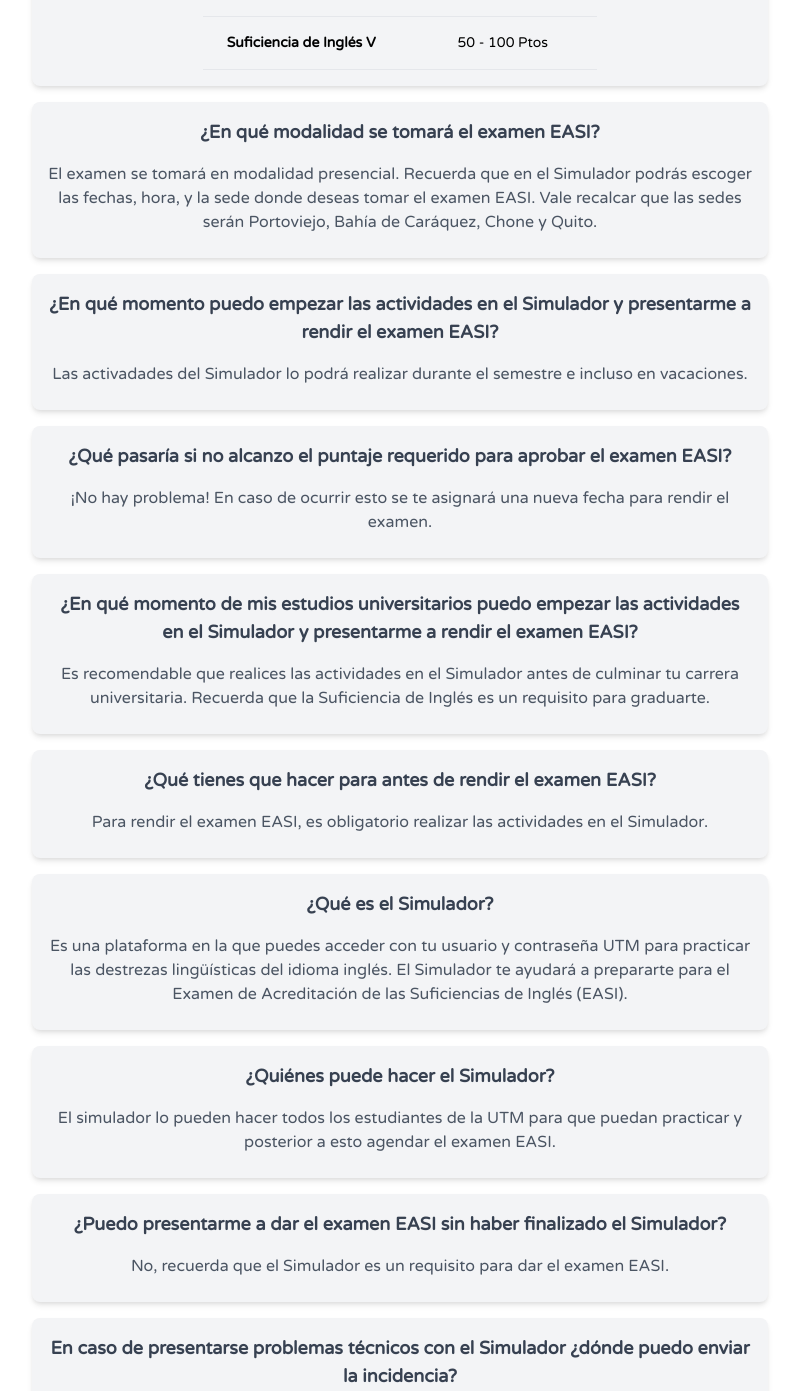
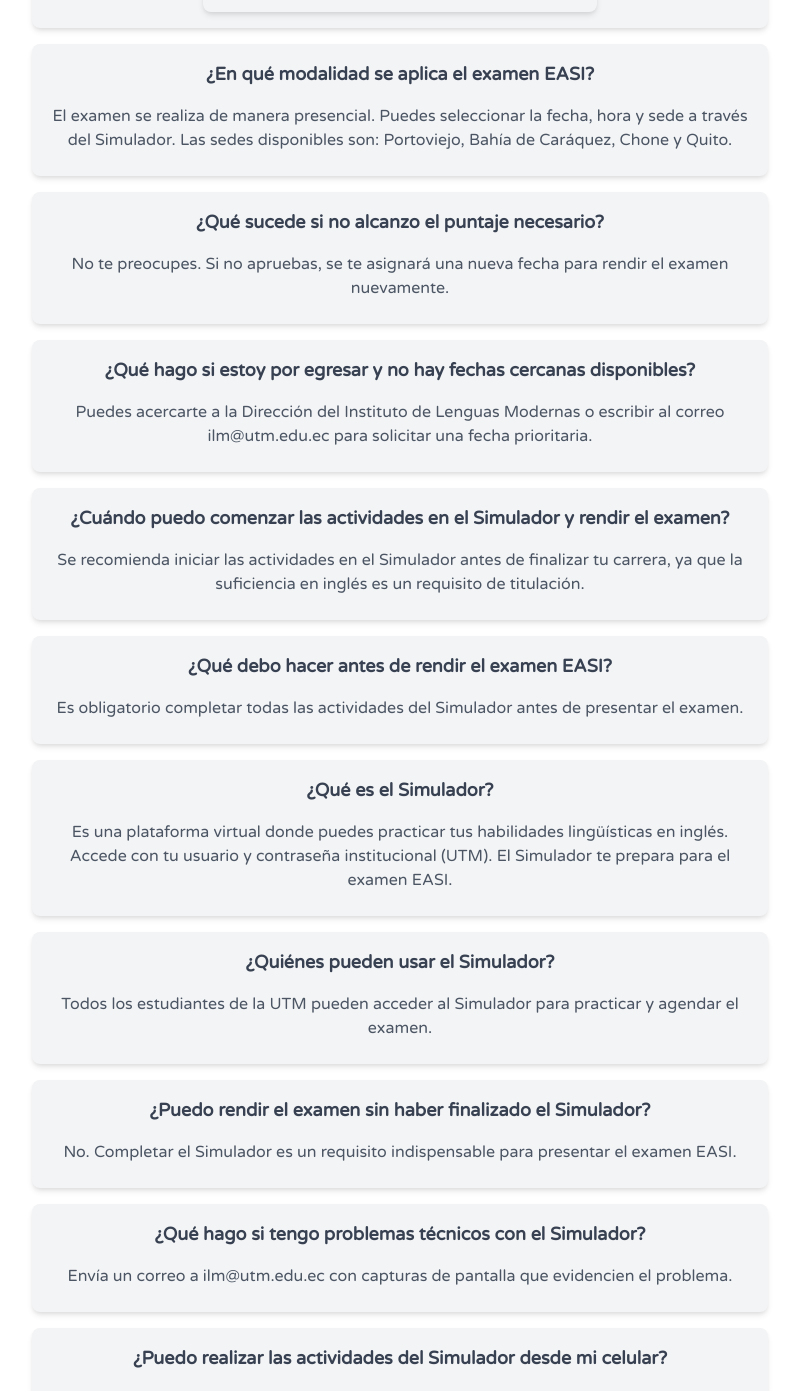
Before and after one commit to dvelez3815/eLearningUTMFCI, a React (Create React App) app: page /preguntas in a window 1280 px wide. Shown: the part 1171-2562 px from the top of the page, without its empty margins (240-1039 px from the left). Built offline with nearby package versions, Linux system fonts and the light colour scheme.

Commit message:
Nuevas preguntas en FAQ

```diff
--- a/src/components/pages/FAQ/FAQ.js
+++ b/src/components/pages/FAQ/FAQ.js
@@ -9,157 +9,181 @@ const FAQ = () => {
     const { user } = useContext(AuthContext);
     const faqs = [
         {
-            question: '¿Qué es el Examen de Acreditación de las Suficiencias de Inglés?',
-            answer: 'El Examen de Acreditación de las Suficiencias de Inglés (EASI) es un test con el que puedes avanzar varios niveles de las Suficiencias de Inglés.',
+            question: "¿Qué es el EASI?",
+            answer: "El Examen de Acreditación de las Suficiencias de Inglés (EASI) es una evaluación que permite acreditar varios niveles del requisito de suficiencia en inglés, según el reglamento académico vigente."
         },
         {
-            question: '¿Qué pasa si ya tengo varios niveles aprobados con el anterior proceso de las Suficiencia de Inglés?',
-            answer: 'Esos niveles aprobados si son válidos. Para poder aprobar los niveles que aún tienen pendientes tendrá que hacer las actividades en el Simulador y agendar la fecha del examen para poder acreditarlo.',
-        },
-        {
-            question: '¿Qué tengo que hacer para rendir el EASI?',
-            answer: 'Sigue los pasos que se presentan en este video tutorial',
+            question: "¿Cómo puedo rendir el examen EASI?",
+            answer: "Debes seguir los pasos indicados en el video tutorial disponible en el siguiente enlace: ",
             resource: `<video id="media" height="300" controls><source src="/assets/TUTORIAL.mp4" type="video/mp4">Tu navegador no soporta videos.</video>`
         },
         {
-            question: '¿Cuántos puntos tengo que obtener para aprobar las Suficiencias de Inglés con el examen EASI?',
-            answer: 'Revisa las tabla que se adjunta para que conozcas los puntajes que se requieren para aprobar los niveles de las Suficiencias de Inglés.',
-            resource: `<div class="overflow-x-auto dark:bg-neutral-700">
-                    <table class="text-left text-sm whitespace-nowrap">
-                        <thead class="uppercase tracking-wider border-b-2 dark:border-neutral-600 bg-neutral-50 dark:bg-neutral-800">
+            question: "¿Qué ocurre si ya aprobé algunos niveles con el proceso anterior?",
+            answer: "Los niveles previamente aprobados siguen siendo válidos. Para acreditar los niveles restantes, deberás completar las actividades en el Simulador y agendar la fecha del examen correspondiente."
+        },
+        {
+            question: "¿Cuál es el puntaje mínimo para aprobar los niveles de suficiencia?",
+            answer: "Consulta las tablas adjuntas para conocer los puntajes requeridos por nivel.",
+            resource:
+            `<div class="overflow-x-auto rounded-lg shadow-md dark:bg-neutral-800">
+                <table class="min-w-full divide-y divide-neutral-300 dark:divide-neutral-600 text-sm text-left">
+                    <thead class="bg-green-100 dark:bg-green-600 text-neutral-800 dark:text-white uppercase tracking-wider">
                     <tr>
-                                <th scope="col" class="px-6 py-4">
-                                    Suficiencia de Inglés
-                                </th>
-                                <th scope="col" class="px-6 py-4">
-                                    Ponderación
-                                </th>
+                        <th scope="col" class="px-6 py-4 font-semibold">Suficiencia de Inglés</th>
+                        <th scope="col" class="px-6 py-4 font-semibold">Ponderación</th>
                     </tr>
                     </thead>
-
-                        <tbody>
-
-                            <tr class="border-b dark:border-neutral-600">
-                                <th scope="row" class="px-6 py-4">
-                                    Suficiencia de Inglés I
-                                </th>
-                                <td class="px-6 py-4">10 - 19 Ptos</td>
+                    <tbody class="divide-y divide-neutral-200 dark:divide-neutral-700">
+                    <tr class="hover:bg-yellow-50 dark:hover:bg-yellow-700 transition">
+                        <th scope="row" class="px-6 py-4 font-medium text-neutral-700 dark:text-white">Suficiencia de Inglés I</th>
+                        <td class="px-6 py-4 text-neutral-600 dark:text-neutral-300">10 - 19 Ptos</td>
                     </tr>
-
-                            <tr class="border-b dark:border-neutral-600 bg-neutral-50 dark:bg-neutral-800">
-                                <th scope="row" class="px-6 py-4">
-                                Suficiencia de Inglés II
-                                </th>
-                                <td class="px-6 py-4">20 - 29 Ptos</td>
+                    <tr class="hover:bg-yellow-50 dark:hover:bg-yellow-700 transition">
+                        <th scope="row" class="px-6 py-4 font-medium text-neutral-700 dark:text-white">Suficiencia de Inglés II</th>
+                        <td class="px-6 py-4 text-neutral-600 dark:text-neutral-300">20 - 29 Ptos</td>
                     </tr>
-
-                            <tr class="border-b dark:border-neutral-600">
-                                <th scope="row" class="px-6 py-4">
-                                Suficiencia de Inglés III
-                                </th>
-                                <td class="px-6 py-4">30 - 39 Ptos</td>
+                    <tr class="hover:bg-yellow-50 dark:hover:bg-yellow-700 transition">
+                        <th scope="row" class="px-6 py-4 font-medium text-neutral-700 dark:text-white">Suficiencia de Inglés III</th>
+                        <td class="px-6 py-4 text-neutral-600 dark:text-neutral-300">30 - 39 Ptos</td>
                     </tr>
-
-                            <tr class="border-b dark:border-neutral-600 bg-neutral-50 dark:bg-neutral-800">
-                                <th scope="row" class="px-6 py-4">
-                                Suficiencia de Inglés IV
-                                </th>
-                                <td class="px-6 py-4">40 - 49 Ptos</td>
+                    <tr class="hover:bg-yellow-50 dark:hover:bg-yellow-700 transition">
+                        <th scope="row" class="px-6 py-4 font-medium text-neutral-700 dark:text-white">Suficiencia de Inglés IV</th>
+                        <td class="px-6 py-4 text-neutral-600 dark:text-neutral-300">40 - 49 Ptos</td>
                     </tr>
-
-                            <tr class="border-b dark:border-neutral-600">
-                                <th scope="row" class="px-6 py-4">
-                                Suficiencia de Inglés V
-                                </th>
-                                <td class="px-6 py-4">50 - 100 Ptos</td>
+                    <tr class="hover:bg-yellow-50 dark:hover:bg-yellow-700 transition">
+                        <th scope="row" class="px-6 py-4 font-medium text-neutral-700 dark:text-white">Suficiencia de Inglés V</th>
+                        <td class="px-6 py-4 text-neutral-600 dark:text-neutral-300">50 - 100 Ptos</td>
                     </tr>
-
                     </tbody>
-
                 </table>
-
             </div>`
         },
         {
-            question: '¿En qué modalidad se tomará el examen EASI?',
-            answer: 'El examen se tomará en modalidad presencial. Recuerda que en el Simulador podrás escoger las fechas, hora, y la sede donde deseas tomar el examen EASI. Vale recalcar que las sedes serán Portoviejo, Bahía de Caráquez, Chone y Quito.',
+            question: "¿En qué modalidad se aplica el examen EASI?",
+            answer: "El examen se realiza de manera presencial. Puedes seleccionar la fecha, hora y sede a través del Simulador. Las sedes disponibles son: Portoviejo, Bahía de Caráquez, Chone y Quito."
         },
         {
-            question: '¿En qué momento  puedo empezar las actividades en el Simulador y presentarme a rendir el examen EASI?',
-            answer: 'Las activadades del Simulador lo podrá realizar durante el semestre e incluso en vacaciones.',
+            question: "¿Qué sucede si no alcanzo el puntaje necesario?",
+            answer: "No te preocupes. Si no apruebas, se te asignará una nueva fecha para rendir el examen nuevamente."
         },
         {
-            question: '¿Qué pasaría si no alcanzo el puntaje requerido para aprobar el examen EASI?',
-            answer: '¡No hay problema! En caso de ocurrir esto se te asignará una nueva fecha para rendir el examen.',
+            question: "¿Qué hago si estoy por egresar y no hay fechas cercanas disponibles?",
+            answer: "Puedes acercarte a la Dirección del Instituto de Lenguas Modernas o escribir al correo ilm@utm.edu.ec para solicitar una fecha prioritaria."
         },
         {
-            question: '¿En qué momento de mis estudios universitarios puedo empezar las actividades en el Simulador y presentarme a rendir el examen EASI?',
-            answer: 'Es recomendable que realices las actividades en el Simulador antes de culminar tu carrera universitaria. Recuerda que la Suficiencia de Inglés es un requisito para graduarte.',
+            question: "¿Cuándo puedo comenzar las actividades en el Simulador y rendir el examen?",
+            answer: "Se recomienda iniciar las actividades en el Simulador antes de finalizar tu carrera, ya que la suficiencia en inglés es un requisito de titulación."
         },
         {
-            question: '¿Qué tienes que hacer para antes de rendir el examen EASI?',
-            answer: 'Para rendir el examen EASI, es obligatorio realizar las actividades en el Simulador.',
+            question: "¿Qué debo hacer antes de rendir el examen EASI?",
+            answer: "Es obligatorio completar todas las actividades del Simulador antes de presentar el examen."
         },
         {
-            question: '¿Qué es el Simulador?',
-            answer: 'Es una plataforma en la que puedes acceder con tu usuario y contraseña UTM para practicar las destrezas lingüísticas del idioma inglés.   El Simulador te ayudará a prepararte para el Examen de Acreditación de las Suficiencias de Inglés (EASI).',
+            question: "¿Qué es el Simulador?",
+            answer: "Es una plataforma virtual donde puedes practicar tus habilidades lingüísticas en inglés. Accede con tu usuario y contraseña institucional (UTM). El Simulador te prepara para el examen EASI."
         },
         {
-            question: '¿Quiénes puede hacer el Simulador?',
-            answer: 'El simulador lo pueden hacer todos los estudiantes de la UTM para que puedan practicar y posterior a esto agendar el examen EASI. ',
+            question: "¿Quiénes pueden usar el Simulador?",
+            answer: "Todos los estudiantes de la UTM pueden acceder al Simulador para practicar y agendar el examen."
         },
         {
-            question: '¿Puedo presentarme a dar el examen EASI sin haber finalizado el Simulador?',
-            answer: 'No, recuerda que el Simulador es un requisito para dar el examen EASI.',
+            question: "¿Puedo rendir el examen sin haber finalizado el Simulador?",
+            answer: "No. Completar el Simulador es un requisito indispensable para presentar el examen EASI."
         },
         {
-            question: 'En caso de presentarse problemas técnicos con el Simulador ¿dónde puedo enviar la incidencia? ',
-            answer: 'En el caso de haber algún problema técnico con el Simulador, puedes enviar un correo a ilm@utm.edu.ec adjuntando las capturas de pantallas de los ejercicios donde se presentan los problemas. ',
+            question: "¿Qué hago si tengo problemas técnicos con el Simulador?",
+            answer: "Envía un correo a ilm@utm.edu.ec con capturas de pantalla que evidencien el problema."
         },
         {
-            question: '¿Con que navegadores puedo abrir el Simulador?',
-            answer: 'El Simulador lo pueden abrir con los navegadores Google Chrome o Mozilla Firefox. El Simulador no es compatible con Safari y con las Macbook en general.',
+            question: "¿Puedo realizar las actividades del Simulador desde mi celular?",
+            answer: "No es lo más recomendable. Para disfrutar de una experiencia óptima en nuestra plataforma, recomendamos el uso de dispositivos con pantallas grandes, como laptops, computadoras de escritorio o tablets. Esto permite visualizar mejor los contenidos y facilita la navegación por las distintas funcionalidades."
         },
         {
-            question: '¿Puedo hacer las actividades del Simulador desde mi teléfono móvil?',
-            answer: 'Se recomienda realizar las actividades del Simulador desde un PC. ',
+            question: "¿Qué hago si ya domino el inglés y quiero rendir un examen de exoneración?",
+            answer: "Puedes enviar un oficio firmado al correo ilm@utm.edu.ec solicitando el examen de exoneración. Se adjunta el formato correspondiente.",
+            resource: `
+                <a
+                    href="/assets/oficio_exoneracion_ingles.docx"
+                    download
+                    class="mb-2 px-6 py-2.5 bg-yellow-500 text-white inline-flex items-center font-bold text-xs leading-normal uppercase rounded shadow-md hover:bg-yellow-500 hover:shadow-md focus:bg-yellow-600 focus:outline-none focus:ring-0 active:bg-yellow-800 transition duration-150 ease-in-out"
+                    >
+                    <svg
+                        class="w-5 h-5 mr-2 text-white"
+                        xmlns="http://www.w3.org/2000/svg"
+                        viewBox="0 0 640 640"
+                        fill="currentColor"
+                    >
+                        <path d="M352 96C352 78.3 337.7 64 320 64C302.3 64 288 78.3 288 96L288 306.7L246.6 265.3C234.1 252.8 213.8 252.8 201.3 265.3C188.8 277.8 188.8 298.1 201.3 310.6L297.3 406.6C309.8 419.1 330.1 419.1 342.6 406.6L438.6 310.6C451.1 298.1 451.1 277.8 438.6 265.3C426.1 252.8 405.8 252.8 393.3 265.3L352 306.7L352 96zM160 384C124.7 384 96 412.7 96 448L96 480C96 515.3 124.7 544 160 544L480 544C515.3 544 544 515.3 544 480L544 448C544 412.7 515.3 384 480 384L433.1 384L376.5 440.6C345.3 471.8 294.6 471.8 263.4 440.6L206.9 384L160 384zM464 440C477.3 440 488 450.7 488 464C488 477.3 477.3 488 464 488C450.7 488 440 477.3 440 464C440 450.7 450.7 440 464 440z"/>
+                    </svg>
+                    Descargar formato
+                </a>
+            `
         },
         {
-            question: '¿Qué pasa si ya domino el idioma inglés y deseo presentarme a dar un examen de exoneración?',
-            answer: 'Si este es tu caso, comunícate a correo ilm@utm.edu.ec para que te expliquen los pasos a seguir. ',
+            question: "¿Cómo puedo homologar los niveles de suficiencia en inglés?",
+            answer: "Si has cursado inglés en otra universidad/instituto universitario o cuentas con certificaciones internacionales, puedes solicitar la homologación escribiendo a ilm@utm.edu.ec. Debes adjuntar:",
+            resource: `
+            <div class="flex flex-col space-y-4 max-w-md">
+
+                <ol class="list-decimal pl-6 space-y-2 text-sm text-gray-600">
+                    <li class="bg-yellow-100 text-left p-2 rounded-md shadow-sm hover:bg-yellow-200 transition">
+                        Oficio firmado solicitando la homologación.
+                    </li>
+                    <li class="bg-yellow-100 text-left p-2 rounded-md shadow-sm hover:bg-yellow-200 transition">
+                        Certificado académico emitido por la institución donde cursaste inglés, firmado por las autoridades correspondientes.
+                    </li>
+                    <li class="bg-yellow-100 p-2 text-left rounded-md shadow-sm hover:bg-yellow-200 transition">
+                        Certificados internacionales válidos (IELTS, PET, FCE, CAE, MET, TOEFL, entre otros). Una vez recibida la documentación, se analizará y se te notificará por correo electrónico.
+                    </li>
+                </ol>
+                <a
+                    href="/assets/Oficio_Homologacion_Ingles.docx"
+                    download
+                    class="mb-2 w-max self-center px-6 py-2.5 bg-yellow-500 text-white inline-flex items-center font-bold text-xs leading-normal uppercase rounded shadow-md hover:bg-yellow-500 hover:shadow-md focus:bg-yellow-600 focus:outline-none focus:ring-0 active:bg-yellow-800 transition duration-150 ease-in-out"
+                    >
+                    <svg
+                        class="w-5 h-5 mr-2 text-white"
+                        xmlns="http://www.w3.org/2000/svg"
+                        viewBox="0 0 640 640"
+                        fill="currentColor"
+                    >
+                        <path d="M352 96C352 78.3 337.7 64 320 64C302.3 64 288 78.3 288 96L288 306.7L246.6 265.3C234.1 252.8 213.8 252.8 201.3 265.3C188.8 277.8 188.8 298.1 201.3 310.6L297.3 406.6C309.8 419.1 330.1 419.1 342.6 406.6L438.6 310.6C451.1 298.1 451.1 277.8 438.6 265.3C426.1 252.8 405.8 252.8 393.3 265.3L352 306.7L352 96zM160 384C124.7 384 96 412.7 96 448L96 480C96 515.3 124.7 544 160 544L480 544C515.3 544 544 515.3 544 480L544 448C544 412.7 515.3 384 480 384L433.1 384L376.5 440.6C345.3 471.8 294.6 471.8 263.4 440.6L206.9 384L160 384zM464 440C477.3 440 488 450.7 488 464C488 477.3 477.3 488 464 488C450.7 488 440 477.3 440 464C440 450.7 450.7 440 464 440z"/>
+                    </svg>
+                    Descargar formato
+                </a>
+            </div>
+            `
         },
         {
-            question: '¿Puedo homologar los niveles de las Suficiencias de Inglés? ',
-            answer: 'Si, para realizar este proceso te puedes comunicar al correo ilm@utm.edu.ec para que te expliquen los pasos a seguir.',
-        },
-        {
-            question: '¿Qué pasará con los estudiantes con necesidades educativas especiales y que no puedan rendir el examen de manera presencial?',
-            answer: 'A todos los estudiantes reportados por la Unidad de Inclusión, Equidad Social y Género serán matriculados en un aula virtual para que realicen actividades y puedan acreditar los niveles de la Suficiencia de Inglés.',
-        },
+            question: "¿Qué pasa si tengo necesidades educativas especiales y no puedo rendir el examen presencial?¿Qué pasa si tengo necesidades educativas especiales y no puedo rendir el examen presencial?",
+            answer: `
+            Los estudiantes reportados por la Unidad de Inclusión, Equidad Social y Género recibirán apoyo personalizado. Se les asignará un docente que les facilitará actividades adaptadas para acreditar los niveles de suficiencia.
+            Todos los estudiantes reportados por la Unidad de Inclusión, Equidad Social y Género serán matriculados en un aula virtual para que puedan realizar las actividades de la Suficiencia de Inglés y así poder acreditarlas.`
+        }
+    ]
 
-    ];
 
     return (
-        <div className="h-screen flex flex-col relative">
-            {user ? <NavComponent user={user} logo={logo} activado={1} />:
+        <div class="h-screen flex flex-col relative">
+            {user ? <NavComponent user={user} logo={logo} activado={1} /> :
                 <NavBar />}
-            <div className="max-w-3xl mx-auto py-8 px-4">
-                <h1 className="text-3xl font-bold text-center text-gray-800 mb-6">Preguntas Frecuentes</h1>
-                <div className="space-y-4">
+            <div class="max-w-3xl mx-auto py-8 px-4">
+                <h1 class="text-3xl font-bold text-center text-gray-800 mb-6">Preguntas Frecuentes</h1>
+                <div class="space-y-4">
                     {faqs.map((faq, index) => (
-                        <div key={index} className="bg-gray-100 rounded-lg p-4 shadow-md transition hover:shadow-lg">
-                            <h2 className="font-semibold text-lg text-gray-700">{faq.question}</h2>
-                            <p className="mt-2 text-gray-600">{faq.answer}</p>
+                        <div key={index} class="bg-gray-100 rounded-lg p-4 shadow-md transition hover:shadow-lg">
+                            <h2 class="font-semibold text-lg text-gray-700">{faq.question}</h2>
+                            <p class="mt-2 text-gray-600">{faq.answer}</p>
                             {faq.resource &&
-                                <div className="flex justify-center items-center" dangerouslySetInnerHTML={{ __html: DOMPurify.sanitize(faq.resource) }}></div>
+                                <div class="flex justify-center items-center" dangerouslySetInnerHTML={{ __html: DOMPurify.sanitize(faq.resource) }}></div>
                             }
                         </div>
                     ))}
-                    <p className="mt-2 text-gray-600"> Cualquier otra inquietud que tenga sobre el proceso del examen EASI que no esté explicado en esta sección puedes comunicarte al correo <strong>ilm@utm.edu.ec</strong></p>
+                    <p class="mt-2 text-gray-600"> Cualquier otra inquietud que tenga sobre el proceso del examen EASI que no esté explicado en esta sección puedes comunicarte al correo <strong>ilm@utm.edu.ec</strong></p>
                 </div>
             </div>
-            <div className="absolute -bottom-24 hidden lg:block md:block -left-40 p-4 opacity-30">
-                <img src={logo_UTM} alt="Marca de agua" className="h-96" />
+            <div class="absolute -bottom-24 hidden lg:block md:block -left-40 p-4 opacity-30">
+                <img src={logo_UTM} alt="Marca de agua" class="h-96" />
             </div>
         </div>
     );
```
Also changed, not shown: 2 other files (tests, documents, lock files or other folders). Lines whose indentation alone changed are shown as unchanged.
